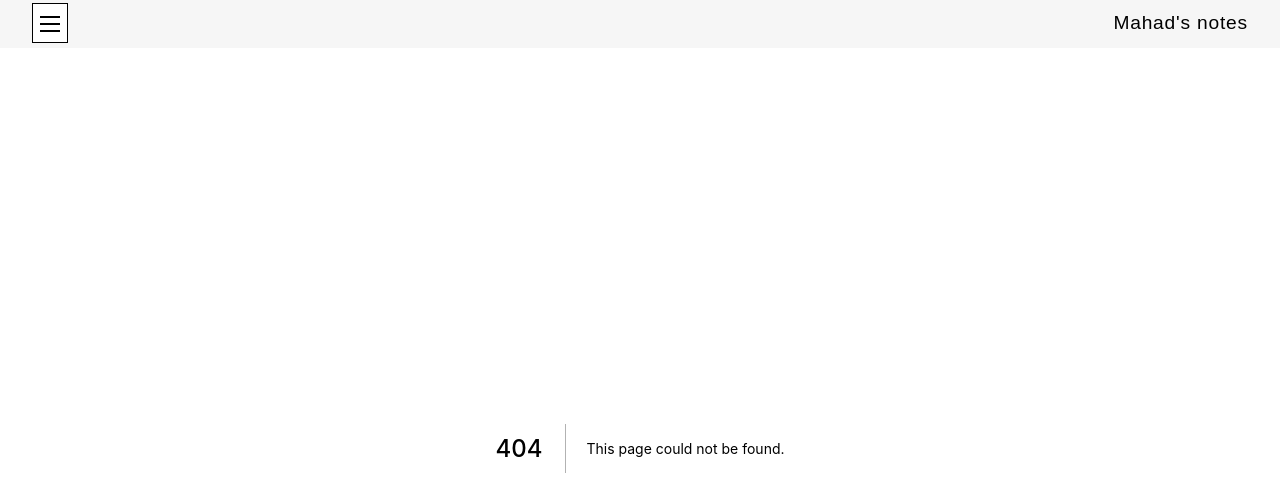
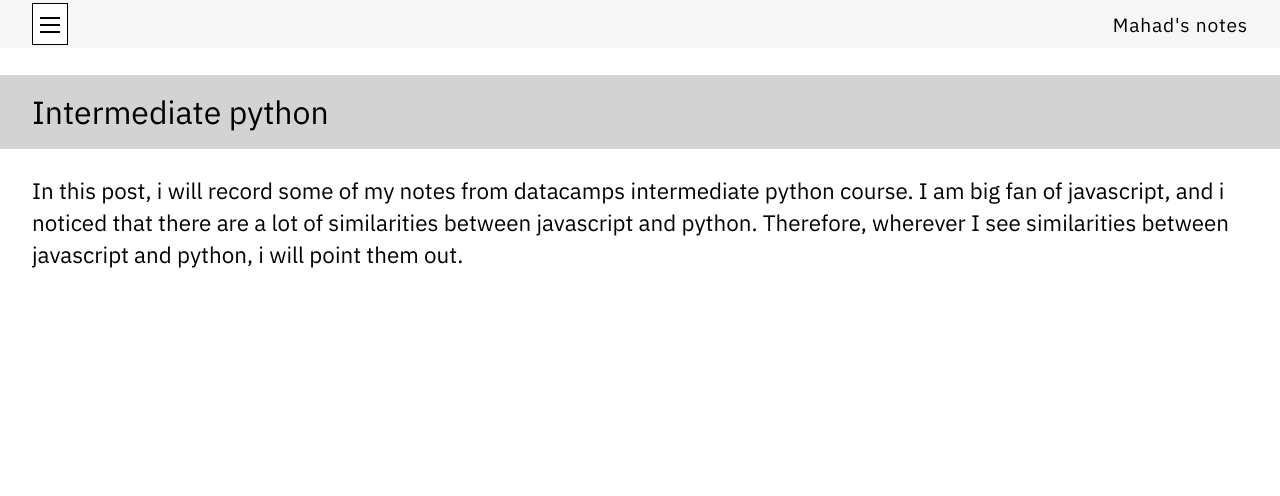
Before and after one commit to Elir-Mahad/notes, a Next.js app: page /intermediate-python in a window 1280 px wide. Before the commit this address had no page. Shown: the top 496 px of the page. Built offline with nearby package versions, Linux system fonts and the light colour scheme.

Commit message:
feat(pages): create intermediate-python page

```diff
--- /dev/null
+++ b/pages/intermediate-python.js
@@ -0,0 +1,50 @@
+import Head from "next/head";
+import {
+  //
+  BlogBody,
+  PostTitle,
+  Sentence,
+} from "../styles/Styles.js";
+// import Resources from "../components/Resources";
+import style from "../styles/Home.module.css";
+//
+function InterPython() {
+  return (
+    <div>
+      <Head>
+        <title>Intermediate python</title>
+        <meta name="keywords" content="" />
+        <meta name="description" content="" />
+        <link
+          href="https://fonts.googleapis.com/css2?family=IBM+Plex+Sans:wght@400&display=swap"
+          rel="stylesheet"
+        />
+      </Head>
+      <PostTitle className={style.weight100}>Intermediate python</PostTitle>
+      {/* <PostMenu /> */}
+      <BlogBody>
+        <Sentence>
+          {" "}
+          In this post, i will record some of my notes from datacamps
+          intermediate python course. I am big fan of javascript, and i noticed
+          that there are a lot of similarities between javascript and python.
+          Therefore, wherever I see similarities between javascript and python,
+          i will point them out.{" "}
+        </Sentence>
+        {/*  */}
+      </BlogBody>
+      {/* <Resources
+        //
+        topic="intro to python"
+        firstResTitle=""
+        firstLink=""
+        secondResTitle=""
+        secondLink=""
+        thirdResTitle=""
+        thirdLink=""
+      /> */}
+    </div>
+  );
+}
+
+export default InterPython;
```
